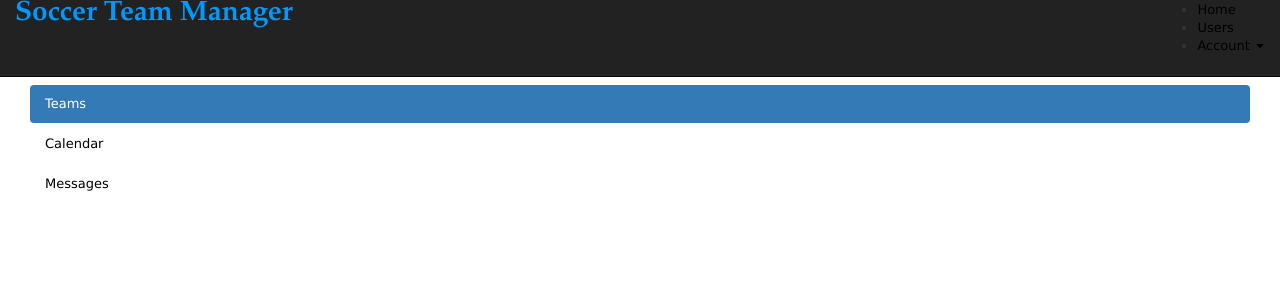
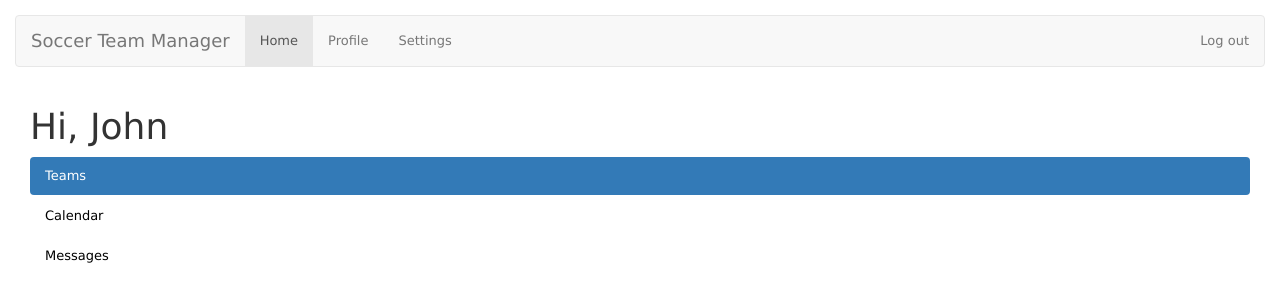
Before and after one commit to samorrsn/soccer_img, a Rails app: page / in a window 1280 px wide. Shown: the top 302 px of the page. Run offline with Rails 7, Linux system fonts and the light colour scheme; a user stored in the database is signed in; style sheets or scripts are compiled from the project's sources; some libraries are stand-ins or nearby versions.

Commit message:
Fixed navbar

```diff
--- a/app/views/layouts/_header.html.erb
+++ b/app/views/layouts/_header.html.erb
@@ -1,31 +1,29 @@
-<header class="navbar navbar-fixed-top navbar-inverse">
-  <div class="navbar-inner">
-    <div class="container-fluid">
-
-      <nav>
-        <%= link_to "Soccer Team Manager", root_path, id: "logo" %>
-        <ul class="navbar pull-right">
-          <li><%= link_to "Home", root_path %></li>
+<nav role="navigation" class="navbar navbar-default">
+  <!-- Brand and toggle get grouped for better mobile display -->
+  <div class="navbar-header">
+    <button type="button" data-target="#navbarCollapse" data-toggle="collapse" class="navbar-toggle">
+      <span class="sr-only">Toggle navigation</span>
+      <span class="icon-bar"></span>
+      <span class="icon-bar"></span>
+      <span class="icon-bar"></span>
+    </button>
+    <a href="#" class="navbar-brand">Soccer Team Manager</a>
+  </div>
+  <!-- Collection of nav links, forms, and other content for toggling -->
+  <div id="navbarCollapse" class="collapse navbar-collapse">
+    <ul class="nav navbar-nav">
+      <li class="active"><a href="#">Home</a></li>
       <% if signed_in? %>
-            <li><%= link_to "Users", '#' %></li>
-            <li id="fat-menu" class="dropdown">
-              <a href="#" class="dropdown-toggle" data-toggle="dropdown">
-                Account <b class="caret"></b>
-              </a>
-              <ul class="dropdown-menu">
         <li><%= link_to "Profile", current_user %></li>
         <li><%= link_to "Settings", '#' %></li>
-                <li class="divider"></li>
-                <li>
-                  <%= link_to "Log out", logout_path, method: "delete" %>
-                </li>
+      <% end %>
     </ul>
-            </li>
+    <ul class="nav navbar-nav navbar-right">
+      <% if signed_in? %>
+        <li><%= link_to "Log out", logout_path, method: "delete" %></li>
       <% else %>
         <li><%= link_to "Login", login_path %></li>
       <% end %>
     </ul>
+  </div>
 </nav>
-    </div>
-  </div>
-</header>
```
Lines whose indentation alone changed are shown as unchanged.
